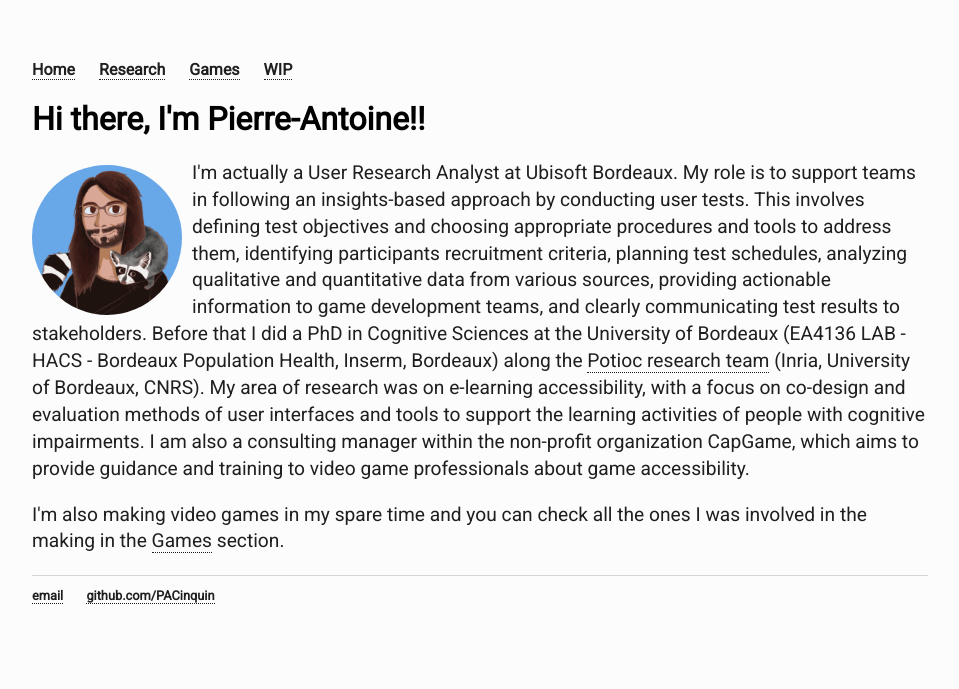
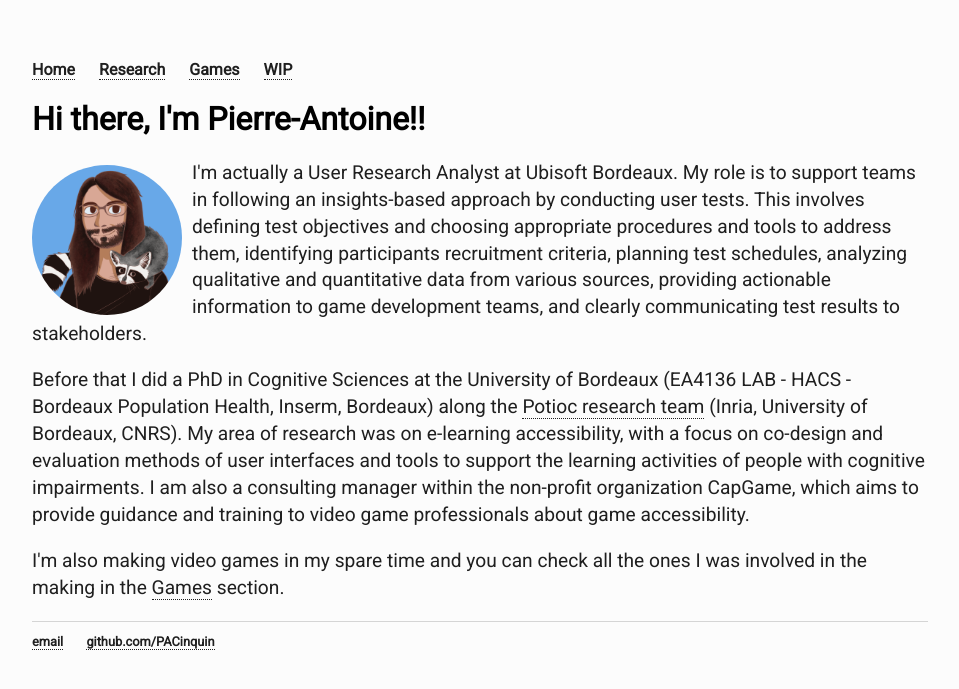
Before and after one commit to PACinquin/pacinquin.github.io, a Jekyll site: the page built from index.html, in a window 1280 px wide. Shown: the top 689 px of the page, without its empty margins (160-1119 px from the left). Built offline with Jekyll 4.4.1, drawn with Linux system fonts in a browser that asks for light colours.

Commit message:
Better formating

```diff
--- a/index.html
+++ b/index.html
@@ -3,11 +3,12 @@
 title: PAC website
 ---
 <div class="blurb">
-	<h1>Hi there, I'm Pierre-Antoine!!</h1>
-	<p>
-	<img class="avatar" src="/img/pac.png" alt="This is a drawing of me.">
-	I'm actually a User Research Analyst at Ubisoft Bordeaux. My role is to support teams in following an insights-based approach by conducting user tests. This involves defining test objectives and choosing appropriate procedures and tools to address them, identifying participants recruitment criteria, planning test schedules, analyzing qualitative and quantitative data from various sources, providing actionable information to game development teams, and clearly communicating test results to stakeholders.
+<h1>Hi there, I'm Pierre-Antoine!!</h1>
+<p><img class="avatar" src="/img/pac.png" alt="This is a drawing of me.">
+I'm actually a User Research Analyst at Ubisoft Bordeaux. My role is to support teams in following an insights-based approach by conducting user tests. This involves defining test objectives and choosing appropriate procedures and tools to address them, identifying participants recruitment criteria, planning test schedules, analyzing qualitative and quantitative data from various sources, providing actionable information to game development teams, and clearly communicating test results to stakeholders.</p>
 
-Before that I did a PhD in Cognitive Sciences at the University of Bordeaux (EA4136 LAB - HACS - Bordeaux Population Health, Inserm, Bordeaux) along the <a href="https://team.inria.fr/potioc/">Potioc research team</a> (Inria, University of Bordeaux, CNRS). My area of research was on e-learning accessibility, with a focus on co-design and evaluation methods of user interfaces and tools to support the learning activities of people with cognitive impairments. I am also a consulting manager within the non-profit organization CapGame, which aims to provide guidance and training to video game professionals about game accessibility.</p>
-	<p>I'm also making video games in my spare time and you can check all the ones I was involved in the making in the <a href="/playthings.html">Games</a> section.</p>
-</div><!-- /.blurb -->
+<p>Before that I did a PhD in Cognitive Sciences at the University of Bordeaux (EA4136 LAB - HACS - Bordeaux Population Health, Inserm, Bordeaux) along the <a href="https://team.inria.fr/potioc/">Potioc research team</a> (Inria, University of Bordeaux, CNRS). My area of research was on e-learning accessibility, with a focus on co-design and evaluation methods of user interfaces and tools to support the learning activities of people with cognitive impairments. I am also a consulting manager within the non-profit organization CapGame, which aims to provide guidance and training to video game professionals about game accessibility.</p>
+
+<p>I'm also making video games in my spare time and you can check all the ones I was involved in the making in the <a href="/playthings.html">Games</a> section.</p>
+</div>
+<!-- /.blurb -->
```
